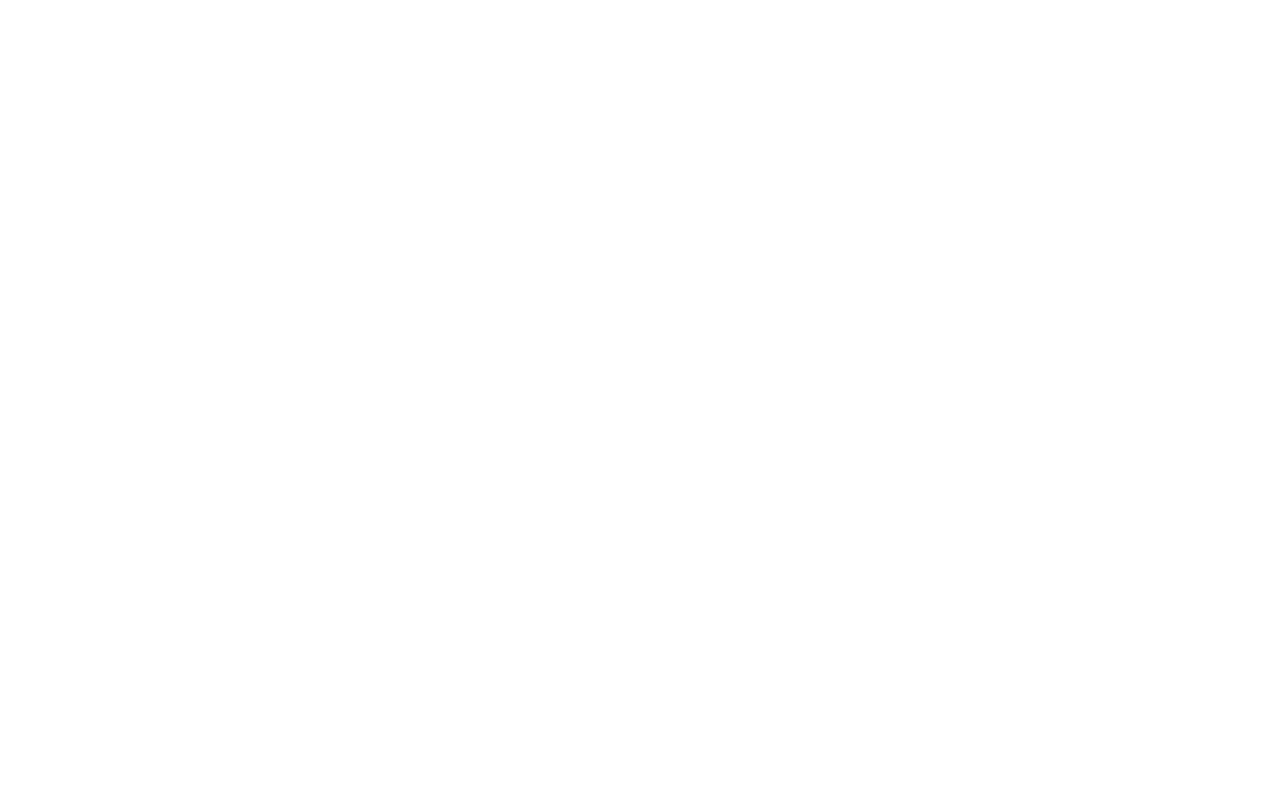
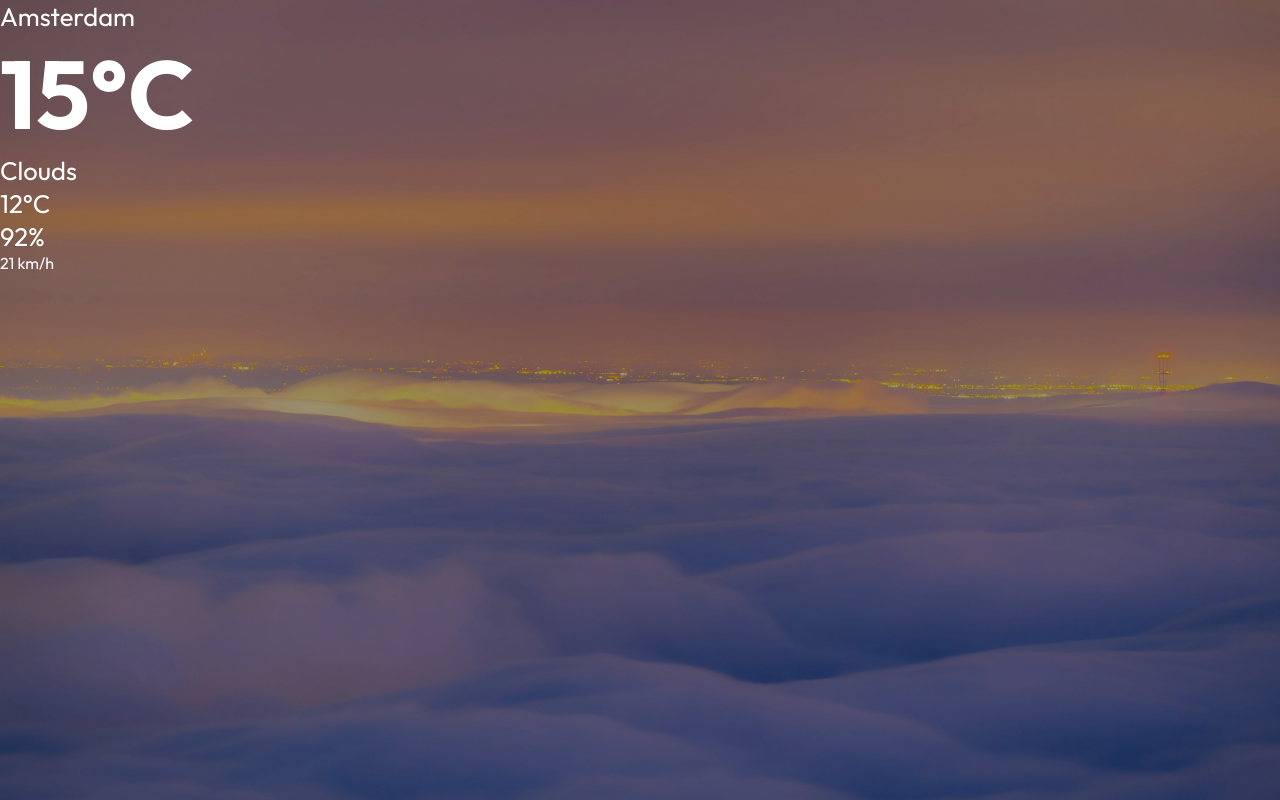
Before and after one commit to rosanabenatti/react-weather-app, a React (Create React App) app: page / in a window 1280 px wide. Built offline with nearby package versions, Linux system fonts and the light colour scheme.

Commit message:
Axios, Assets, CSS formating

```diff
--- a/package.json
+++ b/package.json
@@ -6,6 +6,7 @@
     "@testing-library/jest-dom": "^5.17.0",
     "@testing-library/react": "^13.4.0",
     "@testing-library/user-event": "^13.5.0",
+    "axios": "^1.7.7",
     "react": "^18.3.1",
     "react-dom": "^18.3.1",
     "react-scripts": "5.0.1",
--- a/src/App.js
+++ b/src/App.js
@@ -1,7 +1,35 @@
-import React from "react";
+import React, { userState } from "react";
+import axios from "axios";
 
 function App() {
-  return <div className="App">{/* Your content goes here */}</div>;
+  //const url = `https://api.openweathermap.org/data/2.5/weather?q=amsterdam&appid=f560c295de51dc458df8b1c23e4beea3`;
+
+  return (
+    <div className="app">
+      <div className="container">
+        <div className="top">
+          <div className="location">
+            <p>Amsterdam</p>
+          </div>
+          <div className="temp">
+            <h1>15°C</h1>
+          </div>
+          <div className="description">
+            <p>Clouds</p>
+          </div>
+        </div>
+        <div className="bottom">
+          <div className="feels">
+            <p>12°C</p>
+          </div>
+          <div className="humidity">
+            <p>92%</p>
+          </div>
+          <div className="wind">21 km/h</div>
+        </div>
+      </div>
+    </div>
+  );
 }
 
 export default App;
--- a/src/index.css
+++ b/src/index.css
@@ -1,13 +1,43 @@
+@import url("https://fonts.googleapis.com/css2?family=Outfit:wght@100..900&display=swap");
+
+* {
+  box-sizing: border-box;
+  margin: 0;
+  padding: 0;
+}
+
 body {
   margin: 0;
-  font-family: -apple-system, BlinkMacSystemFont, 'Segoe UI', 'Roboto', 'Oxygen',
-    'Ubuntu', 'Cantarell', 'Fira Sans', 'Droid Sans', 'Helvetica Neue',
-    sans-serif;
+  font-family: "Outfit", "Segoe UI", "Roboto", "Oxygen", "Ubuntu", "Cantarell",
+    "Fira Sans", "Droid Sans", "Helvetica Neue", sans-serif;
   -webkit-font-smoothing: antialiased;
   -moz-osx-font-smoothing: grayscale;
 }
 
-code {
-  font-family: source-code-pro, Menlo, Monaco, Consolas, 'Courier New',
-    monospace;
+p {
+  font-size: 1.6rem;
 }
+
+h1 {
+  font-size: 6rem;
+}
+
+.app {
+  width: 100%;
+  height: 100vh;
+  position: relative;
+  background-color: rgba(0, 0, 0, 0.4);
+  color: white;
+}
+
+.app:before {
+  content: "";
+  background: url("./assets/pexels-zetong-li-880728-9993592.jpg") no-repeat
+    center center/cover;
+  position: absolute;
+  width: 100%;
+  height: 100%;
+  top: 0;
+  left: 0;
+  z-index: -1;
+}
```
Also changed, not shown: src/assets/pexels-zetong-li-880728-9993592.jpg (added), 1 other file (tests, documents, lock files or other folders).
